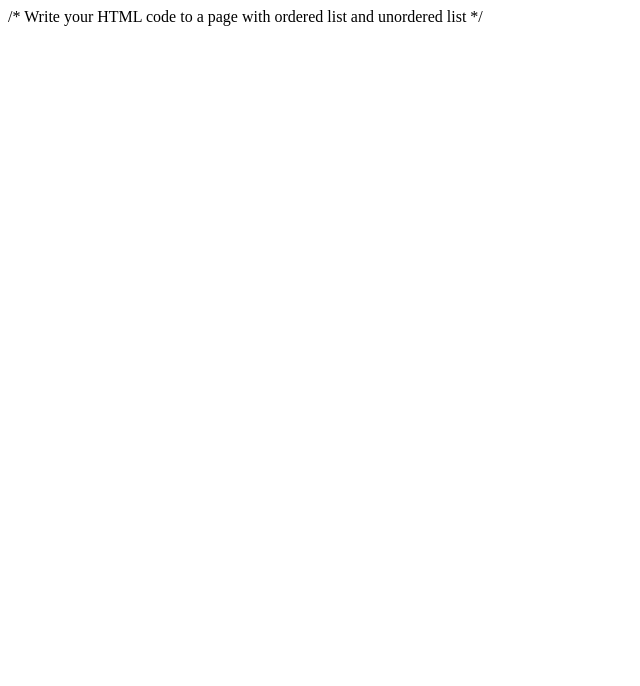
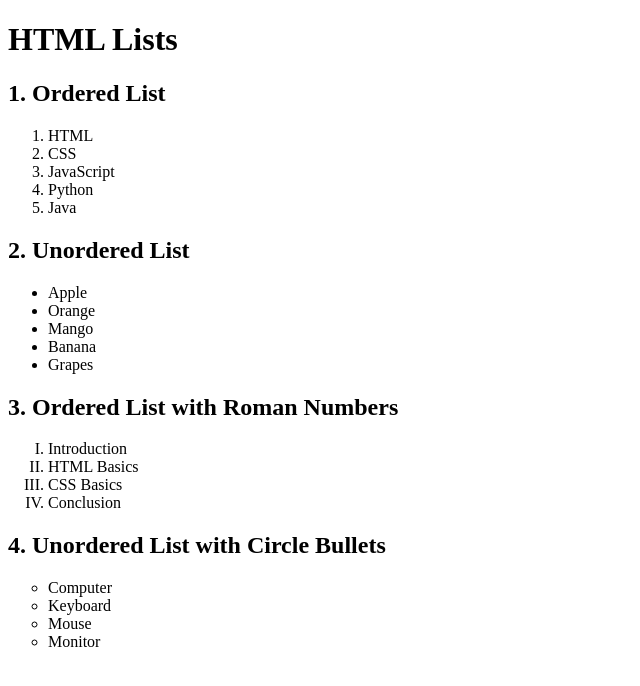
Before and after one commit to sanjeevdharani2-cyber/html-6, a website: page index.html in a window 1280 px wide. Shown: the whole page, without its empty margins (0-640 px from the left). Drawn offline with Linux system fonts and the light colour scheme.

Commit message:
Update index.html

```diff
--- a/index.html
+++ b/index.html
@@ -1,14 +1,51 @@
+
 <!DOCTYPE html>
-<html lang="en">
+<html>
 <head>
-<meta charset="UTF-8">
-<meta name="viewport" content="width=device-width, initial-scale=1.0">
-<title>Ordered and Unordered List</title>
+    <title>Ordered and Unordered Lists</title>
 </head>
 
 <body>
 
-/* Write your HTML code to a page with ordered list and unordered list */
+    <h1>HTML Lists</h1>
+
+    <h2>1. Ordered List</h2>
+
+    <ol>
+        <li>HTML</li>
+        <li>CSS</li>
+        <li>JavaScript</li>
+        <li>Python</li>
+        <li>Java</li>
+    </ol>
+
+    <h2>2. Unordered List</h2>
+
+    <ul>
+        <li>Apple</li>
+        <li>Orange</li>
+        <li>Mango</li>
+        <li>Banana</li>
+        <li>Grapes</li>
+    </ul>
+
+    <h2>3. Ordered List with Roman Numbers</h2>
+
+    <ol type="I">
+        <li>Introduction</li>
+        <li>HTML Basics</li>
+        <li>CSS Basics</li>
+        <li>Conclusion</li>
+    </ol>
+
+    <h2>4. Unordered List with Circle Bullets</h2>
+
+    <ul type="circle">
+        <li>Computer</li>
+        <li>Keyboard</li>
+        <li>Mouse</li>
+        <li>Monitor</li>
+    </ul>
 
 </body>
 </html>
```
